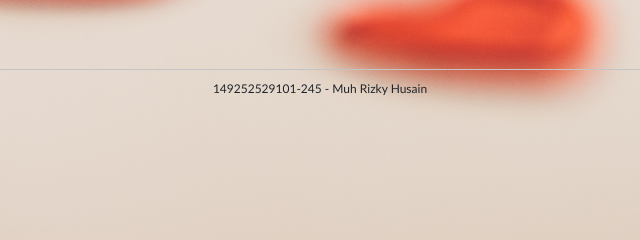
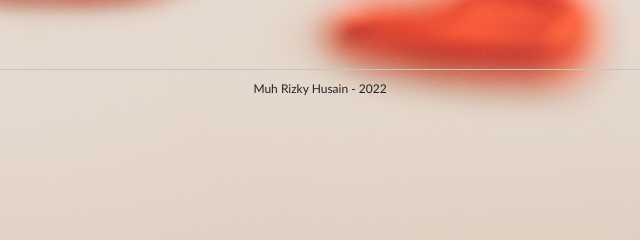
Before and after one commit to mrzkyhsn8/LoveCalculator, a plain HTML site: page index.html in a window 1280 px wide. Shown: the part 517-757 px from the top of the page, 320-960 px from the left. Drawn offline with nearby package versions, Linux system fonts and the light colour scheme.

Commit message:
Update index.html

```diff
--- a/index.html
+++ b/index.html
@@ -68,7 +68,7 @@
     <!-- footer -->
     <footer>
       <div class="footer">
-        <p>149252529101-245 - Muh Rizky Husain</p>
+        <p>Muh Rizky Husain - 2022</p>
       </div>
     </footer>
 
```
